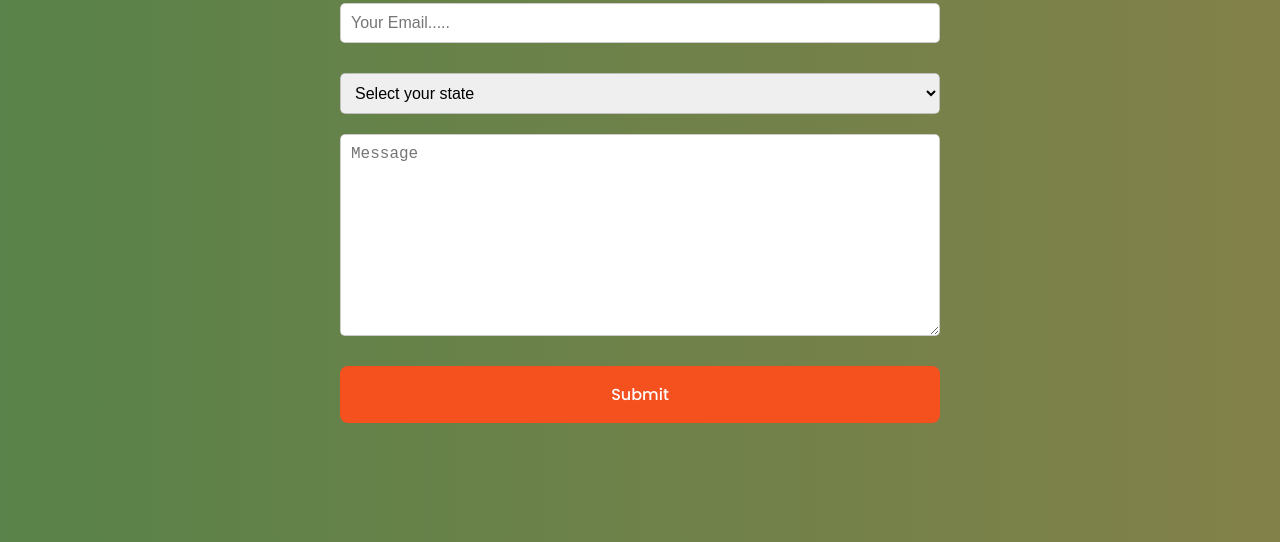
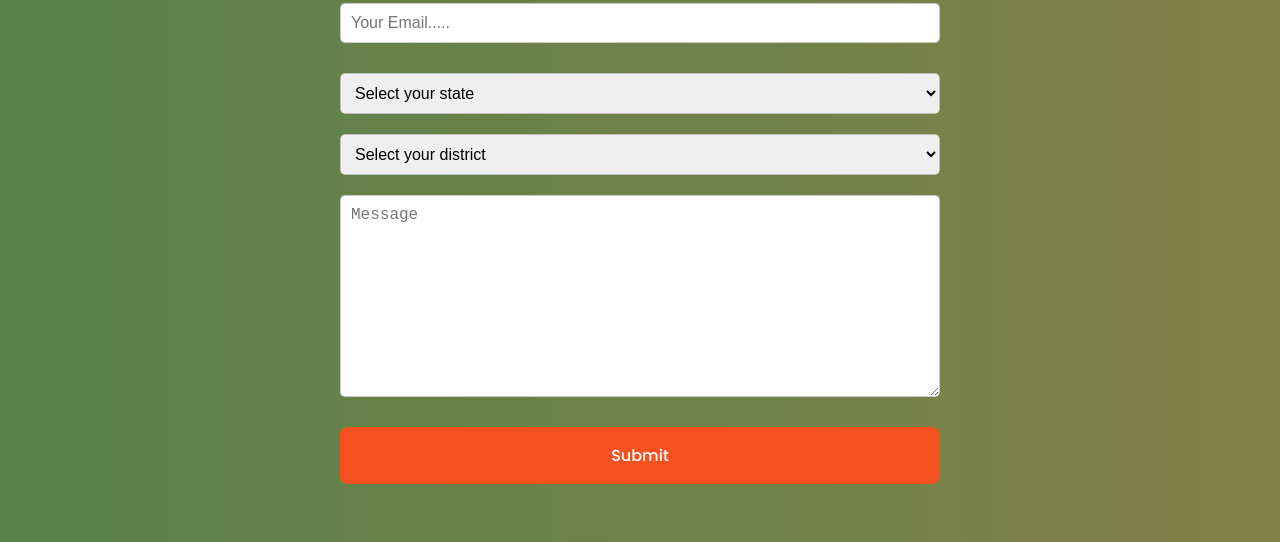
Before and after one commit to ashworth-007/DCPSNPS, a website: page index.html in a window 1280 px wide. Shown: the part 2137-2679 px from the top of the page. Drawn offline with nearby package versions, Linux system fonts and the light colour scheme; a script that the page names is missing.

Commit message:
Updated state and district feature

```diff
--- a/index.html
+++ b/index.html
@@ -233,14 +233,11 @@ that this website will be useful in facilitating NPS procedures.
 
 
 
-
+<!--  -->
 
             <div class="container">
                 <form action="" id="contact">
                     <h2 class="section__title about__title"><br>Contact Me</h2>
-
-
-
 
 
                     <div class="alert">Your message sent</div>
@@ -253,7 +250,7 @@ that this website will be useful in facilitating NPS procedures.
                     </div>
 
                   <div class="inputBox">
-            <select id="state">
+            <select id="state" onchange="populateDistricts()">
                 <option value="" disabled selected>Select your state</option>
                 <option value="Andhra Pradesh">Andhra Pradesh</option>
                 <option value="Arunachal Pradesh">Arunachal Pradesh</option>
@@ -283,6 +280,13 @@ that this website will be useful in facilitating NPS procedures.
                 <option value="Uttar Pradesh">Uttar Pradesh</option>
                 <option value="Uttarakhand">Uttarakhand</option>
                 <option value="West Bengal">West Bengal</option>
+            </select>
+        </div>
+
+        <div class="inputBox">
+            <select id="district">
+                <option value="" disabled selected>Select your district</option>
+
             </select>
         </div>
 
```
